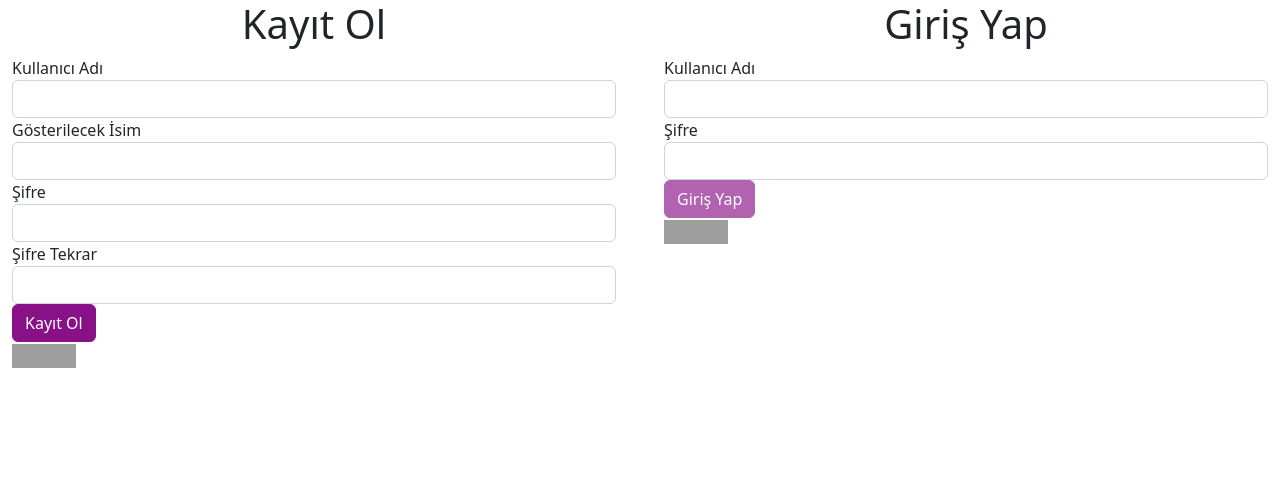
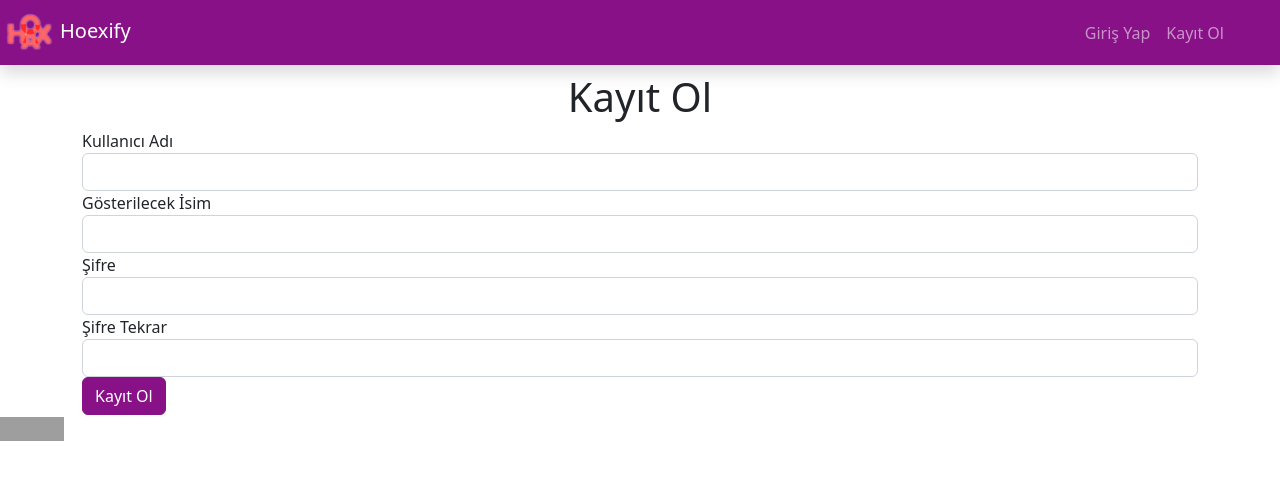
Before and after one commit to AhmetAksunger/spring-react-course, a React (Create React App) app in the folder frontend/: page /#/signup in a window 1280 px wide. Shown: the top 480 px of the page. Built offline with nearby package versions, Linux system fonts and the light colour scheme; grey boxes are pictures that could not be loaded.

Commit message:
React Router

```diff
--- a/frontend/package.json
+++ b/frontend/package.json
@@ -13,6 +13,7 @@
     "react": "^18.2.0",
     "react-dom": "^18.2.0",
     "react-i18next": "^12.2.2",
+    "react-router-dom": "^5.3.4",
     "react-scripts": "5.0.1",
     "sass": "^1.62.1",
     "web-vitals": "^2.1.4"
--- /dev/null
+++ b/frontend/src/components/TopBar.js
@@ -0,0 +1,35 @@
+import React, { Component } from 'react'
+import logo from "../assets/hoaxify.png";
+import { Link } from 'react-router-dom/cjs/react-router-dom.min';
+import { withTranslation } from 'react-i18next';
+
+class TopBar extends Component {
+  render() {
+    const { t } = this.props;
+
+    return (
+        <div className='bg-light mb-2'>
+            <nav className="navbar navbar-dark navbar-expand bg-primary shadow">
+                <Link className="navbar-brand" to="/">
+                    <img src={logo} width="60"/>
+                    Hoexify
+                </Link>
+                <ul className='navbar-nav ms-auto'>
+                    <li className='text-white'>
+                        <Link className="nav-link" to="/login">
+                        {t("Login")}
+                        </Link>
+                    </li>
+                    <li className='text-white'>
+                        <Link className="nav-link me-5" to="/signup">
+                        {t("Sign up")}
+                        </Link>
+                    </li>
+                </ul>
+            </nav>
+        </div>
+    )
+  }
+}
+
+export default withTranslation()(TopBar)
--- a/frontend/src/container/App.js
+++ b/frontend/src/container/App.js
@@ -1,21 +1,26 @@
 import React from "react";
-import ApiProgress from "../shared/ApiProgress";
 import UserSignupPage from "../pages/UserSignupPage";
 import UserLoginPage from "../pages/UserLoginPage";
+import HomePage from "../pages/HomePage";
+import LanguageSelector from "../components/LanguageSelector";
+import UserPage from "../pages/UserPage";
+import TopBar from "../components/TopBar";
+import { HashRouter, Redirect, Switch, Route } from "react-router-dom";
 
 function App() {
   return (
-  <div className="row">
-    <div className="col">
-      <ApiProgress path="/api/1.0/users">
-        <UserSignupPage/>
-      </ApiProgress>
-    </div>
-    <div className="col">
-      <ApiProgress path="/api/1.0/auth">
-        <UserLoginPage/>
-      </ApiProgress>
-    </div>
+  <div>
+    <HashRouter>
+      <TopBar />
+      <Switch>
+        <Route exact path="/" component={HomePage}/>
+        <Route path="/login" component={UserLoginPage}/>
+        <Route path="/signup" component={UserSignupPage}/>
+        <Route path="/user/:username" component={UserPage}/>
+        <Redirect to="/" />
+      </Switch>
+    </HashRouter>
+    <LanguageSelector />
   </div>
   )
 }
--- a/frontend/src/index.js
+++ b/frontend/src/index.js
@@ -2,13 +2,11 @@ import React from 'react';
 import ReactDOM from 'react-dom/client';
 import './index.css';
 import App from './container/App';
-import UserSignupPage from './pages/UserSignupPage';
-import UserLoginPage from "./pages/UserLoginPage"
+
 import reportWebVitals from './reportWebVitals';
 import "./bootstrap-override.scss";
 import "./i18n"
-import LanguageSelector from './components/LanguageSelector';
-import ApiProgress from './shared/ApiProgress';
+
 
 const root = ReactDOM.createRoot(document.getElementById('root'));
 root.render(
--- /dev/null
+++ b/frontend/src/pages/HomePage.js
@@ -0,0 +1,11 @@
+import React from 'react';
+
+const HomePage = () => {
+    return (
+        <div className='container'>
+            Home Pages
+        </div>
+    );
+};
+
+export default HomePage;
--- a/frontend/src/pages/UserLoginPage.js
+++ b/frontend/src/pages/UserLoginPage.js
@@ -5,6 +5,9 @@ import LanguageSelector from "../components/LanguageSelector";
 import { login } from "../api/apiCalls";
 import axios from "axios";
 import ButtonWithProgress from "../components/ButtonWithProgress";
+import { withApiProgress } from "../shared/ApiProgress";
+
+
 
 class UserLoginPage extends React.Component{
 
@@ -36,12 +39,12 @@ class UserLoginPage extends React.Component{
 
         try {
             const response = await login(creds)
+            this.props.history.push("/");
         } catch (error) {
-            if(error.response.data.message){
-                this.setState({
+            console.log(error)
+            this.setState({
                     error: error.response.data.message
                 })
-            }
         }
     }
 
@@ -79,12 +82,12 @@ class UserLoginPage extends React.Component{
                     <ButtonWithProgress buttonText={t("Login")} onClickMethod={this.onClickLogin} pendingApiCall={pendingApiCall} disabledStatement={!username || !password || pendingApiCall} />
 
                     </form>
-                <LanguageSelector />
-
             </div>
 
         )
     }
 }
 
-export default withTranslation()(UserLoginPage);
+const LoginPageWithTranslation = withTranslation()(UserLoginPage);
+const LoginPageWithApiProgress = withApiProgress(LoginPageWithTranslation,"/api/1.0/auth");
+export default LoginPageWithApiProgress;
--- /dev/null
+++ b/frontend/src/pages/UserPage.js
@@ -0,0 +1,11 @@
+import React from 'react';
+
+const UserPage = () => {
+    return (
+        <div className='container'>
+            user page
+        </div>
+    );
+};
+
+export default UserPage;
--- a/frontend/src/pages/UserSignupPage.js
+++ b/frontend/src/pages/UserSignupPage.js
@@ -4,6 +4,7 @@ import Input from "../components/input"
 import { withTranslation } from "react-i18next"
 import ButtonWithProgress from "../components/ButtonWithProgress";
 import LanguageSelector from "../components/LanguageSelector";
+import { withApiProgress } from "../shared/ApiProgress";
 
 class UserSignupPage extends React.Component{
 
@@ -106,11 +107,12 @@ class UserSignupPage extends React.Component{
                     */}
                     <ButtonWithProgress buttonText={t("Sign up")} pendingApiCall={pendingApiCall} onClickMethod={this.onClickSignup} disabledStatement={pendingApiCall || errors.confirmPassword != undefined}/>
                 </form>
-                <LanguageSelector />
             </div>
         );
     }
 
 }
 
-export default withTranslation()(UserSignupPage);
+const UserSignupPageWithTranslation = withTranslation()(UserSignupPage)
+const UserSignupPageWithApiProgress = withApiProgress(UserSignupPageWithTranslation,"/api/1.0/users")
+export default UserSignupPageWithApiProgress;
--- a/frontend/src/shared/ApiProgress.js
+++ b/frontend/src/shared/ApiProgress.js
@@ -1,15 +1,16 @@
 import React, { Component } from 'react'
 import axios from 'axios'
 
-export default class ApiProgress extends Component {
+export function withApiProgress(WrappedComponent,apiPath){
+    return class extends Component {
 
         state = {
             pendingApiCall: false
         }
 
         componentDidMount(){
-        axios.interceptors.request.use((request) => {
-            if(request.url === this.props.path){
+            this.requestInterceptor = axios.interceptors.request.use((request) => {
+                if(request.url === apiPath){
                     this.setState({
                         pendingApiCall: true
                     })
@@ -17,8 +18,8 @@ export default class ApiProgress extends Component {
                 return request;
             })
 
-        axios.interceptors.response.use((response) => {
-            if(response.config.url === this.props.path){
+            this.resposneInterceptor = axios.interceptors.response.use((response) => {
+                if(response.config.url === apiPath){
                     this.setState({
                         pendingApiCall: false
                     })
@@ -26,7 +27,7 @@ export default class ApiProgress extends Component {
                 return response;
             }, (error) => {
 
-            if(error.config.url === this.props.path){
+                if(error.config.url === apiPath){
                     this.setState({
                         pendingApiCall: false
                     })
@@ -35,7 +36,15 @@ export default class ApiProgress extends Component {
             })
         }
 
+        componentWillUnmount(){
+            axios.interceptors.request.eject(this.requestInterceptor);
+            axios.interceptors.response.eject(this.resposneInterceptor);
+
+        }
+
         render() {
-    return <div>{React.cloneElement(this.props.children, {pendingApiCall: this.state.pendingApiCall})}</div>
+        //return <div>{React.cloneElement(this.props.children, {pendingApiCall: this.state.pendingApiCall})}</div>
+        return <WrappedComponent pendingApiCall={this.state.pendingApiCall} />
     }
     }
+}
```
Also changed, not shown: frontend/src/assets/hoaxify.png (added), 1 other file (tests, documents, lock files or other folders). Lines whose indentation alone changed are shown as unchanged.
